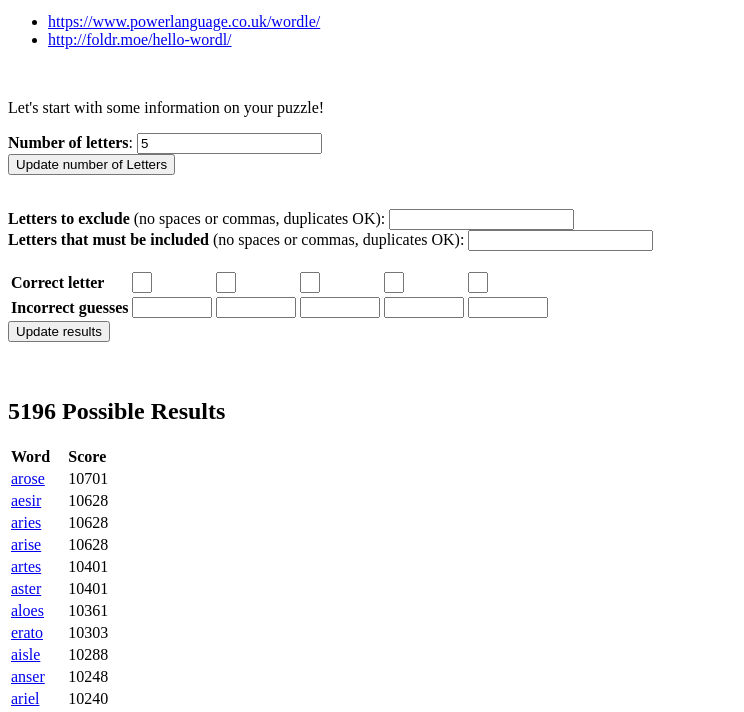
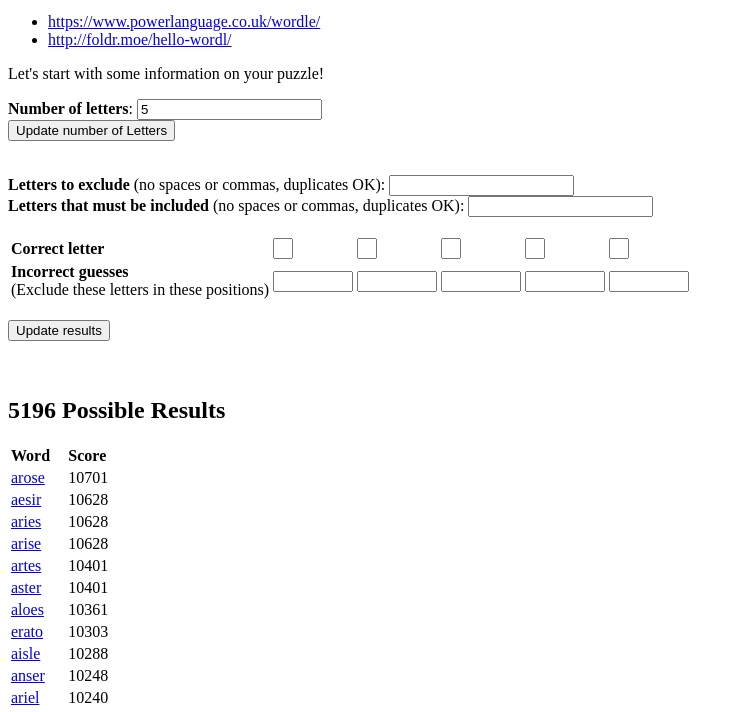
Before and after one commit to benwang93/wordle_solver, a plain HTML site: page index.html in a window 1280 px wide. Shown: the part 87-799 px from the top of the page, without its empty margins (0-744 px from the left). Drawn offline with Linux system fonts and the light colour scheme.

Commit message:
Clarified instructions

```diff
--- a/scripts/app.js
+++ b/scripts/app.js
@@ -182,12 +182,15 @@ function updateNumberLetters()
     // Create table for entering good and bad letters
     let correctRow = document.createElement('tr');
     let incorrectRow = document.createElement('tr');
+
+    // Add row headings
     let correctColHeader = document.createElement('td');
     let incorrectColHeader = document.createElement('td');
     correctColHeader.innerHTML = "<b>Correct letter</b>";
-    incorrectColHeader.innerHTML = "<b>Incorrect guesses</b>";
+    incorrectColHeader.innerHTML = "<b>Incorrect guesses</b><br>(Exclude these letters in these positions)";
     correctRow.appendChild(correctColHeader);
     incorrectRow.appendChild(incorrectColHeader);
+
     for (let i = 0; i < wordLength; i++) {
         let correctCol = document.createElement('td');
         let incorrectCol = document.createElement('td');
```
Also changed, not shown: index.html (+4 -4 lines).
